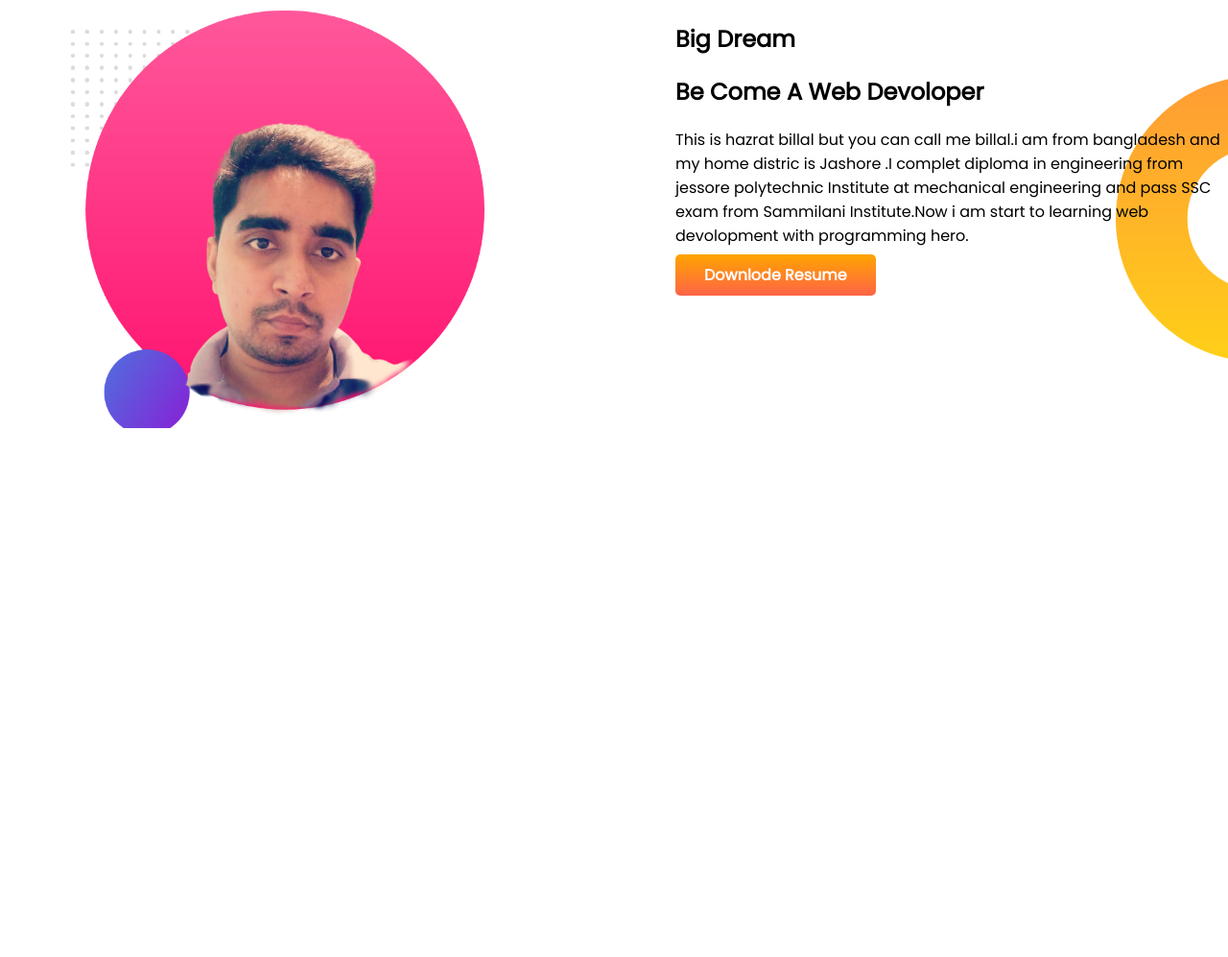
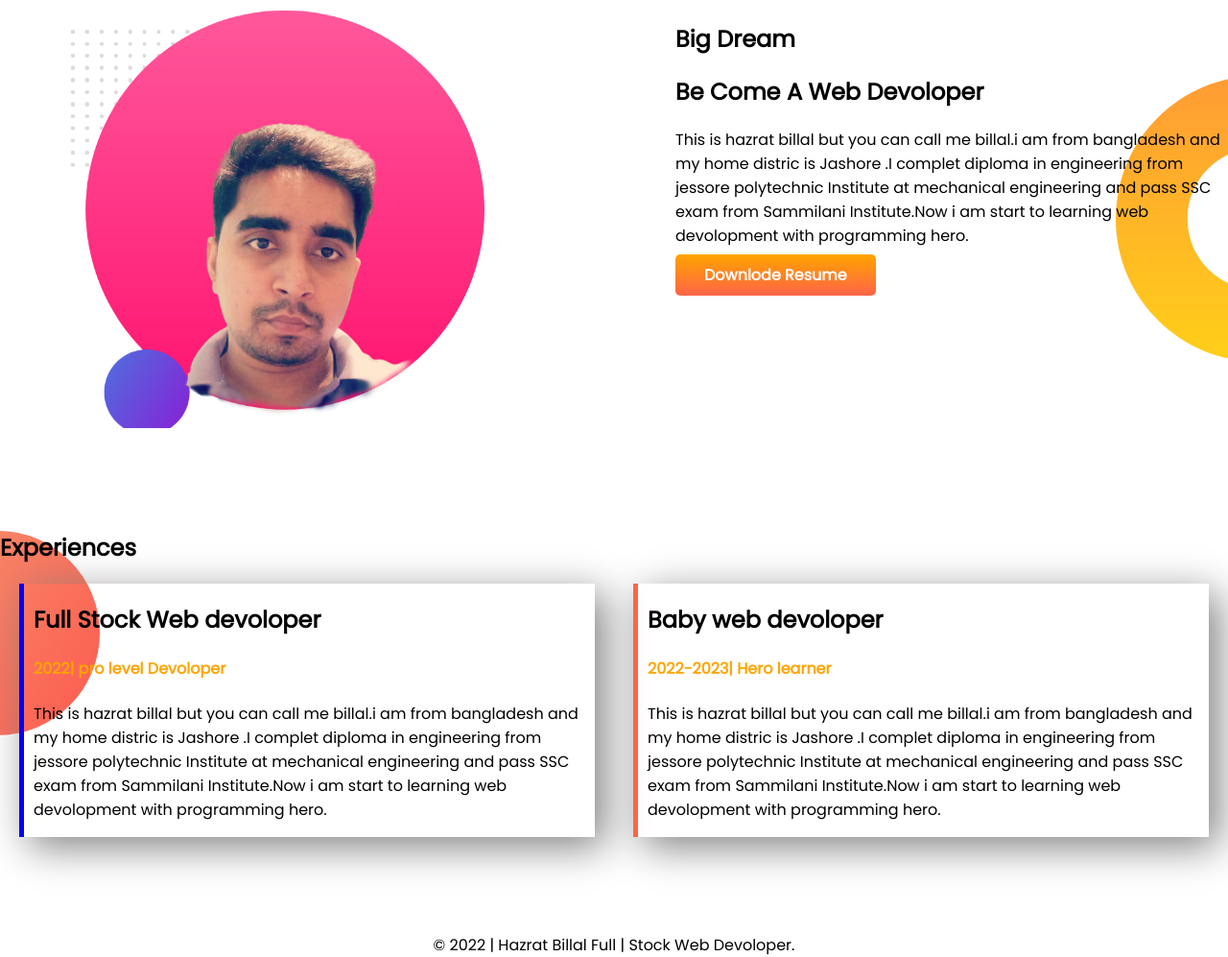
Before and after one commit to billaljsr12/my-second-repo, a plain HTML site: page index.html in a window 1280 px wide. Shown: the part 561-1558 px from the top of the page at 96% size. Before the commit the page ends 1114 px from the top, so only its background shows below. Drawn offline with Linux system fonts and the light colour scheme.

Commit message:
experience

```diff
--- a/index.html
+++ b/index.html
@@ -13,7 +13,7 @@
 </head>
 
 <body>
-    <section class="top-banner">
+    <section class="top-banner flaxable-container">
         <div class="half-width">
             <h1>Welcome To</h1>
             <h1><span class="orange-color">Hazrat Billal</span> World</h1>
@@ -28,7 +28,7 @@
         </div>
 
     </section>
-    <section class="dream-big">
+    <section class="dream-big flaxable-container">
         <div class="half-width"><img src="images/my-bg2.png" alt=""></div>
         <div class="half-width">
             <h1>Big Dream</h1>
@@ -42,10 +42,38 @@
         <a href="images/dream-bg.png"></a>
 
     </section>
+    <section class="experience">
+        <h1>Experiences</h1>
+        <div class="flaxable-container">
+            <div id="full-devoloper" class="experience-item">
+
+                <h2>Full Stock Web devoloper</h2>
+                <h4 class="orange-color">2022| pro level Devoloper</h4>
+                <p>This is hazrat billal but you can call me billal.i am from bangladesh and my home distric is Jashore
+                    .I
+                    complet diploma in engineering from jessore polytechnic Institute at mechanical engineering and pass
+                    SSC
+                    exam from Sammilani Institute.Now i am start to learning web devolopment with programming hero.</p>
+            </div>
+            <div id="baby-devoloper" class="experience-item">
+                <h1>Baby web devoloper</h1>
+                <h4 class="orange-color">2022-2023| Hero learner</h4>
+                <p>This is hazrat billal but you can call me billal.i am from bangladesh and my home distric is Jashore
+                    .I
+                    complet diploma in engineering from jessore polytechnic Institute at mechanical engineering and pass
+                    SSC
+                    exam from Sammilani Institute.Now i am start to learning web devolopment with programming hero.</p>
+
+            </div>
+        </div>
+
+
+    </section>
 
 
 
 
 </body>
+<Footer>© 2022 | Hazrat Billal Full | Stock Web Devoloper.</Footer>
 
 </html>
--- a/style.css
+++ b/style.css
@@ -12,7 +12,7 @@ h1 {
     color: orange;
 }
 
-section {
+.flaxable-container {
     display: flex;
     margin-bottom: 100px;
 }
@@ -20,6 +20,8 @@ section {
 .half-width {
     width: 50%;
     padding-left: 5%;
+
+
 
 }
 
@@ -47,3 +49,29 @@ section {
     background-repeat: no-repeat;
     background-position: right;
 }
+
+.experience-item {
+    box-shadow: 10px 10px 40px gray;
+    width: 50%;
+    margin-left: 20px;
+    margin-right: 20px;
+    padding-left: 10px;
+
+}
+
+.experience {
+    background-image: url(images/exp-bg.png);
+    background-repeat: no-repeat;
+}
+
+#full-devoloper {
+    border-left: 5px solid blue;
+}
+
+#baby-devoloper {
+    border-left: 5px solid tomato;
+}
+
+footer {
+    text-align: center;
+}
```
